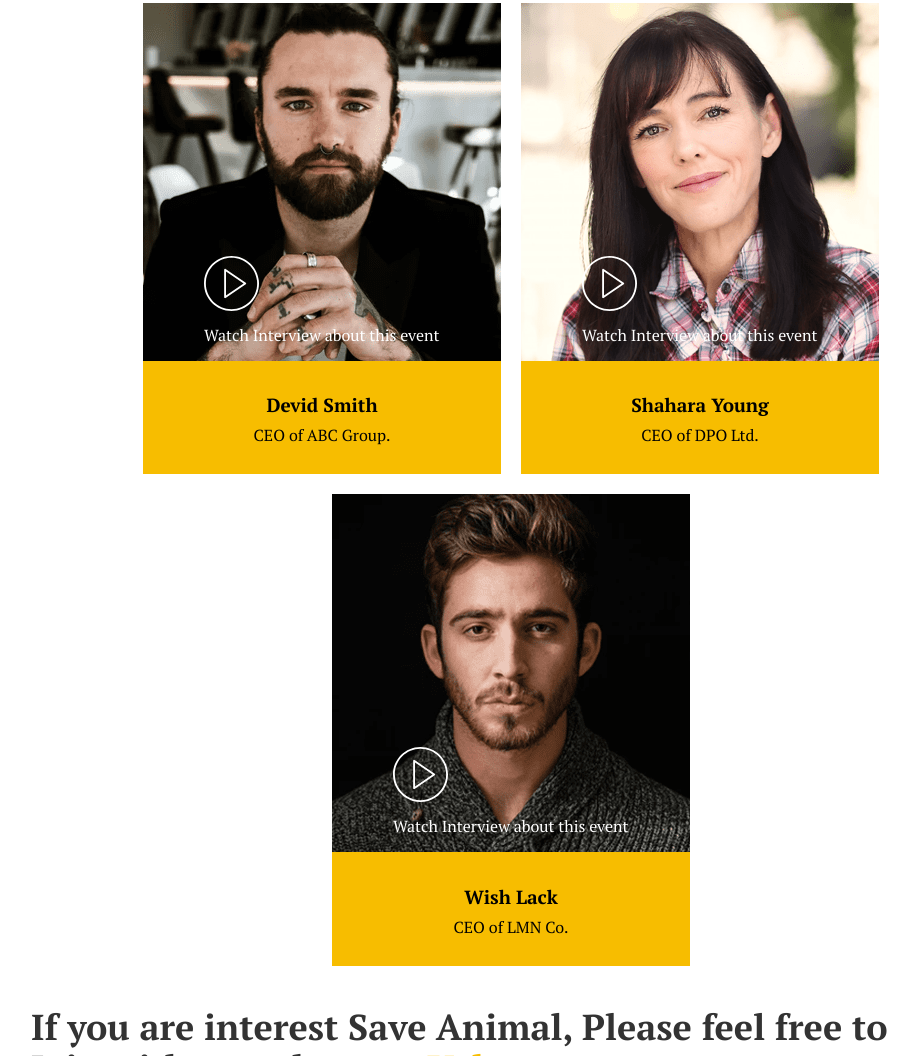
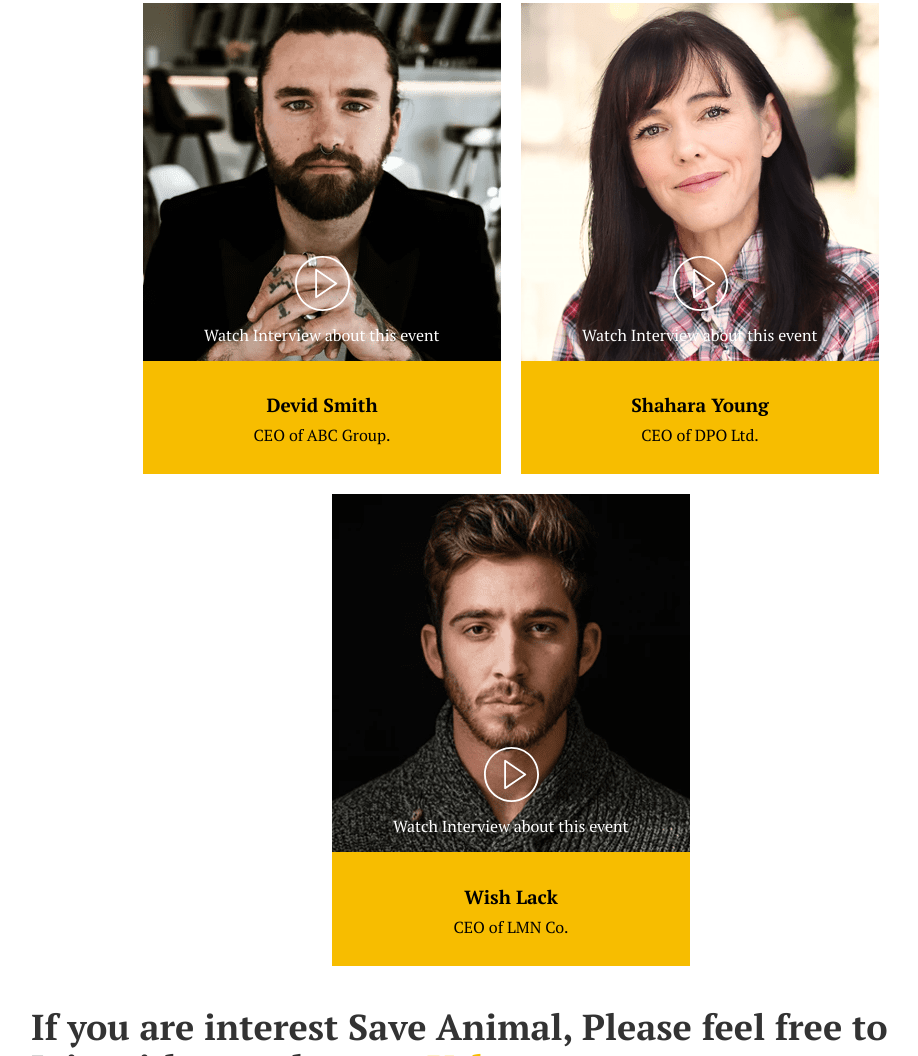
Before and after one commit to aydys/aydys.github.io, a plain HTML site: page animal/index.html in a window 1280 px wide. Shown: the part 3277-4333 px from the top of the page, without its empty margins (129-1047 px from the left). Drawn offline with Linux system fonts and the light colour scheme; files whose address does not match are found by name.

Commit message:
added speaker img center

```diff
--- a/animal/css/main.css
+++ b/animal/css/main.css
@@ -1483,6 +1483,10 @@ body {
     transform: translate(-50%);
 }
 
+.speaker__pic-inner img {
+    margin: 0 auto;
+}
+
 @media (max-width: 479.98px) {
     .speaker__pic-inner {
         top: 65%;
```
Also changed, not shown: 1 other file.
